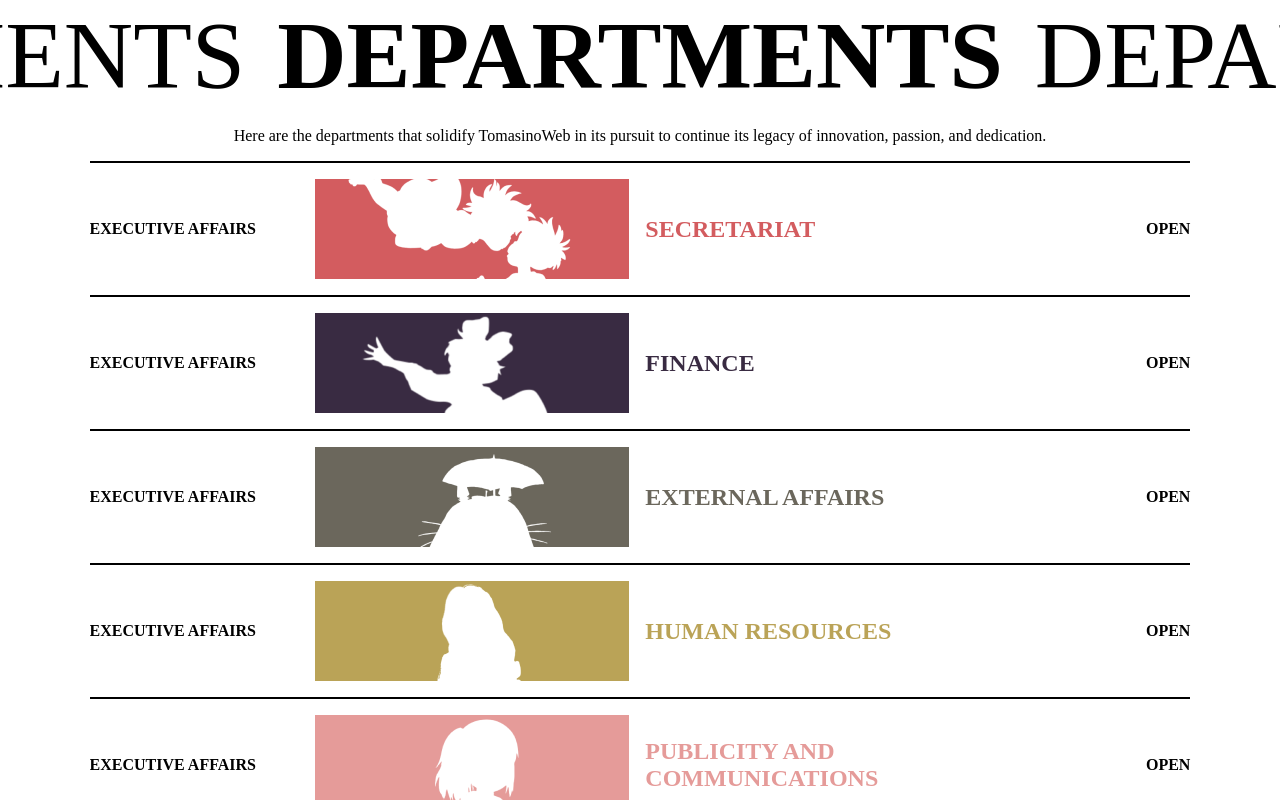
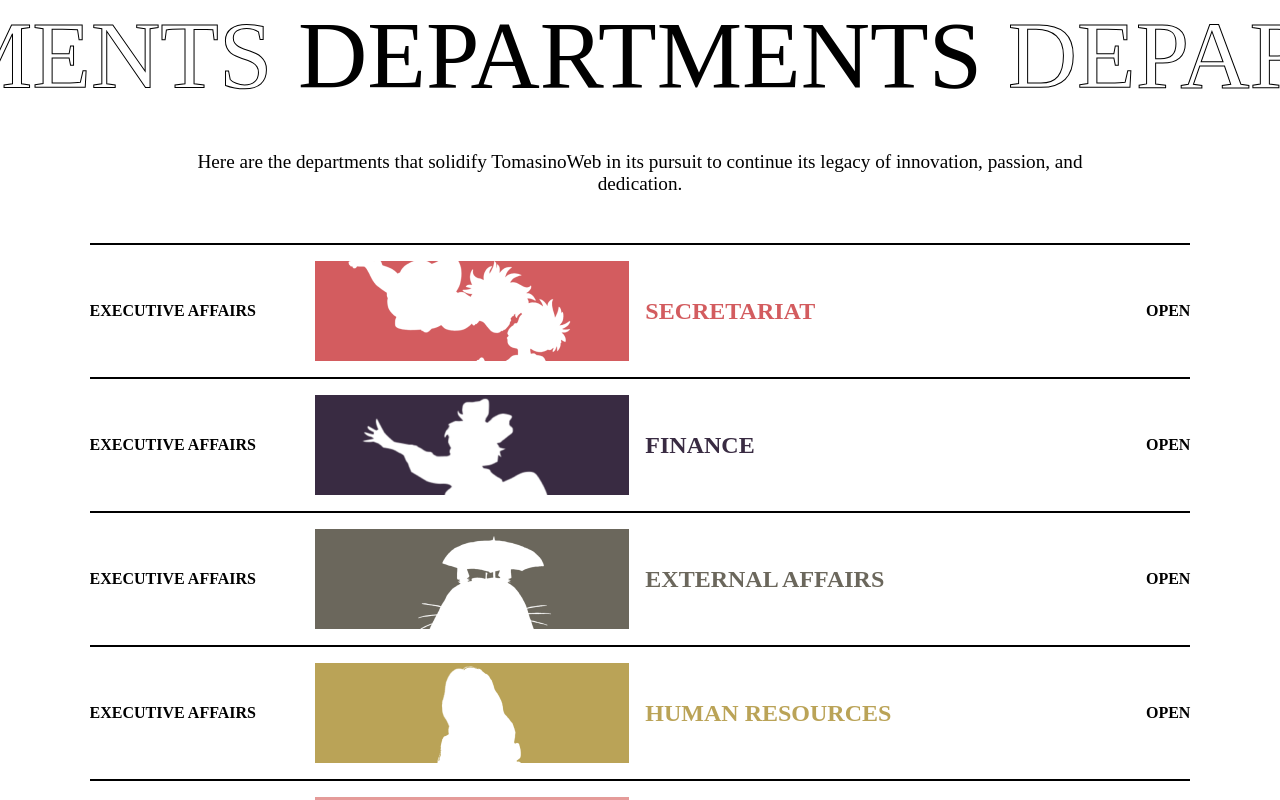
Before and after one commit to TomasinoWeb/tomasinoWebR101, a Next.js app: page /about/departments in a window 1280 px wide. Shown: the top 800 px of the page. Built offline with nearby package versions, Linux system fonts and the light colour scheme.

Commit message:
improved department layout + added fonts

```diff
--- a/src/components/RepeatHeader.module.scss
+++ b/src/components/RepeatHeader.module.scss
@@ -1,16 +1,23 @@
 .repeatTitle {
-    display: flex;
-    gap: 2em;
+  display: flex;
+  gap: clamp(10px, 2vw, 2em);
 }
 
 .title {
   font-size: 6rem; // this size could be adjusted later
-  font-weight: normal;
+  font-weight: lighter;
 }
 
 .title.highlighted {
-  font-weight: bold;
-  color: black;
+  color: black !important;
+}
+
+@supports(-webkit-text-stroke: 1px black){
+  .title:not(.highlighted){
+      color: white;
+      -webkit-text-stroke: 1px black;
+      text-shadow: none;
+  }
 }
 
 @media only screen and (max-width: 1000px) {
--- a/src/pages/about/departments.module.scss
+++ b/src/pages/about/departments.module.scss
@@ -7,12 +7,14 @@
 
   p {
     width: 70%;
+    font-family: BeautiqueDisplay-Black;
+    font-size: 1.2rem;
   }
 
 }
 
 .section > *, .reel {
-  margin-bottom: 1em;
+  margin-bottom: 2.5em;
 }
 
 // contains all the department blocks
@@ -34,6 +36,10 @@
 
     cursor: pointer;
     border-top: 2px solid black;
+
+    .branch, .status {
+      font-family: Manrope-Medium;
+    }
 
     .branch {
       flex: 1;
@@ -71,6 +77,7 @@
       .description {
         text-wrap: wrap;
         transition: opacity var(--animation-speed) ease, max-height var(--animation-speed) ease;
+        font-family: Manrope, sans-serif;
       }
     }
 
```
